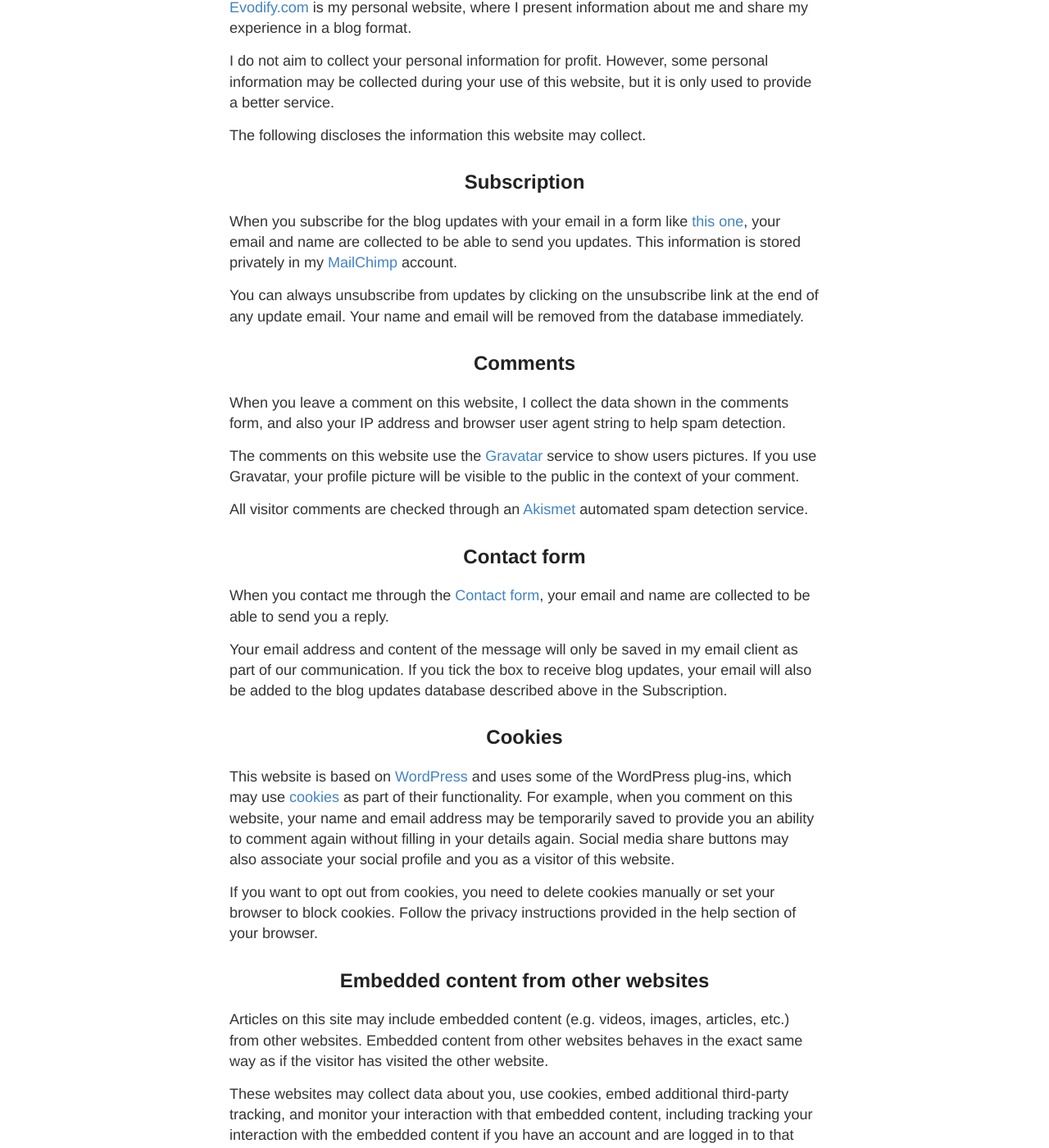
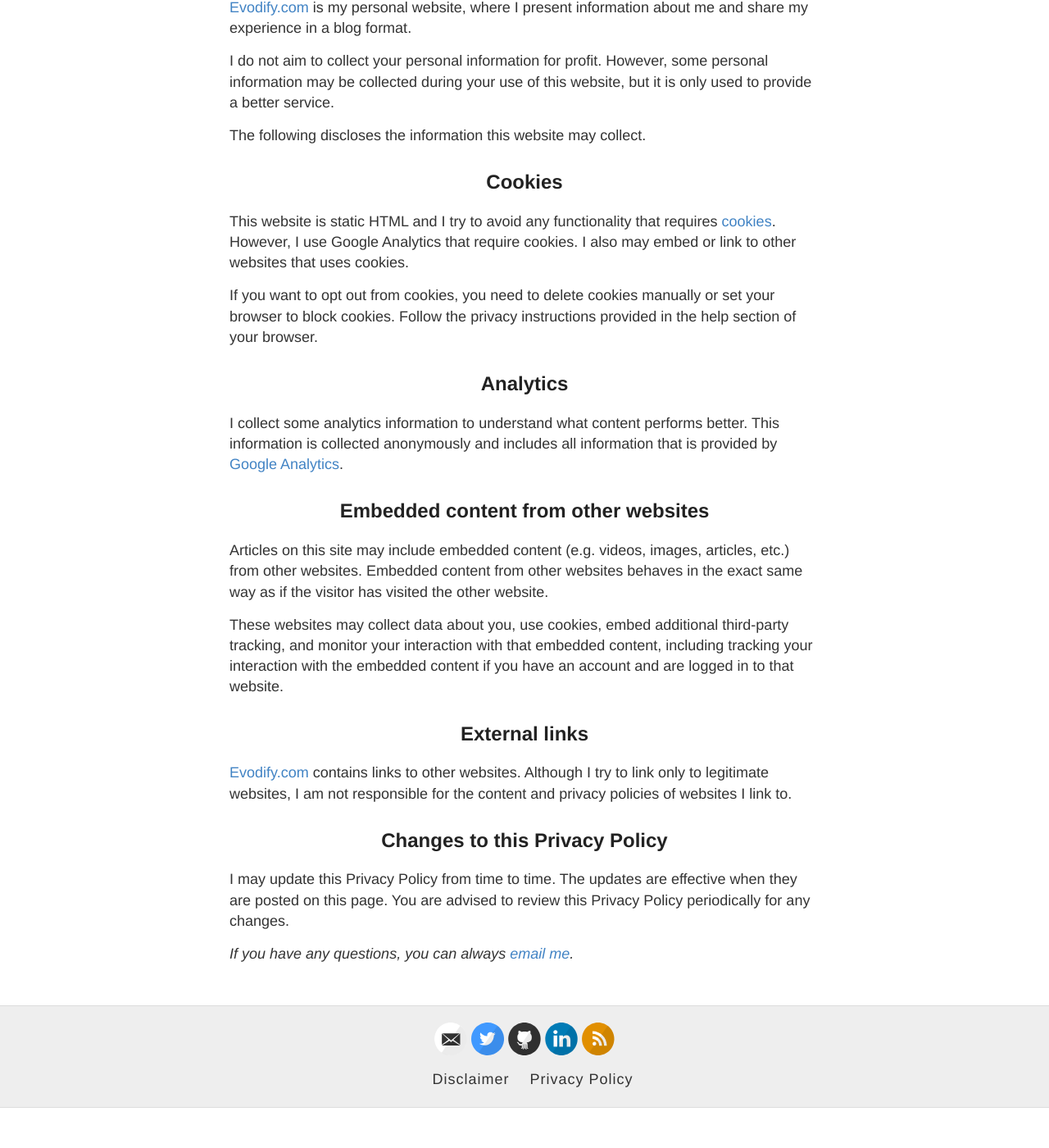
Before and after one commit to evodify/evodify.github.io, a Jekyll site: the page built from privacy.md, in a window 1280 px wide and 1400 px high, scrolled down 230 px. Shown: the whole window at 82% size. Built offline with Jekyll 4.4.1, drawn with Linux system fonts in a browser that asks for light colours; after the commit the page ends 1581 px from its top, so only the background shows below that; some of the changed text lies outside the part shown.

Commit message:
edited disclaimer.md and privacy.md

```diff
--- a/privacy.md
+++ b/privacy.md
@@ -11,41 +11,21 @@
 
 <p>The following discloses the information this website may collect.</p>
 
-<h2>Subscription</h2>
-
-<p>When you subscribe for the blog updates with your email in a form like <a href="{{ site.baseurl }}/subscribe/">this one</a>, your email and name are collected to be able to send you updates. This information is stored privately in my <a href="https://mailchimp.com/" target="_blank">MailChimp</a> account.</p>
-
-<p>You can always unsubscribe from updates by clicking on the unsubscribe link at the end of any update email. Your name and email will be removed from the database immediately.</p>
-
-<h2>Comments</h2>
-
-<p>When you leave a comment on this website, I collect the data shown in the comments form, and also your IP address and browser user agent string to help spam detection.</p>
-
-<p>The comments on this website use the <a href="https://en.gravatar.com/" target="_blank">Gravatar</a> service to show users pictures. If you use Gravatar, your profile picture will be visible to the public in the context of your comment.</p>
-
-<p>All visitor comments are checked through an <a href="https://akismet.com/" target="_blank">Akismet</a> automated spam detection service.</p>
-
-<h2>Contact form</h2>
-
-<p>When you contact me through the <a href="{{ site.baseurl }}/contact/">Contact form</a>, your email and name are collected to be able to send you a reply.</p>
-
-<p>Your email address and content of the message will only be saved in my email client as part of our communication. If you tick the box to receive blog updates, your email will also be added to the blog updates database described above in the Subscription.</p>
-
 <h2>Cookies</h2>
 
-<p>This website is based on <a href="https://wordpress.org/" target="_blank">WordPress</a> and uses some of the WordPress plug-ins, which may use <a href="https://en.wikipedia.org/wiki/HTTP_cookie" target="_blank">cookies</a> as part of their functionality. For example, when you comment on this website, your name and email address may be temporarily saved to provide you an ability to comment again without filling in your details again. Social media share buttons may also associate your social profile and you as a visitor of this website.</p>
+<p>This website is static HTML and I try to avoid any functionality that requires <a href="https://en.wikipedia.org/wiki/HTTP_cookie" target="_blank">cookies</a>. However, I use Google Analytics that require cookies. I also may embed or link to other websites that uses cookies.</p>
 
 <p>If you want to opt out from cookies, you need to delete cookies manually or set your browser to block cookies. Follow the privacy instructions provided in the help section of your browser.</p>
+
+<h2>Analytics</h2>
+
+<p>I collect some analytics information to understand what content performs better. This information is collected anonymously and includes all information that is provided by <a href="https://analytics.google.com" target="_blank">Google Analytics</a>.</p>
 
 <h2>Embedded content from other websites</h2>
 
 <p>Articles on this site may include embedded content (e.g. videos, images, articles, etc.) from other websites. Embedded content from other websites behaves in the exact same way as if the visitor has visited the other website.</p>
 
 <p>These websites may collect data about you, use cookies, embed additional third-party tracking, and monitor your interaction with that embedded content, including tracking your interaction with the embedded content if you have an account and are logged in to that website.</p>
-
-<h2>Analytics</h2>
-
-<p>I collect some analytics information to understand what content performs better. This information is collected anonymously and includes all information that is provided by <a href="https://analytics.google.com" target="_blank">Google Analytics</a>.</p>
 
 <h2>External links</h2>
 
@@ -55,4 +35,4 @@
 
 <p>I may update this Privacy Policy from time to time. The updates are effective when they are posted on this page. You are advised to review this Privacy Policy periodically for any changes.</p>
 
-<p><em>If you have any questions, you can always reach me at my <a href="{{ site.baseurl }}/contact/">Contact</a> page.</em></p>
+<p><em>If you have any questions, you can always <a href="mailto:dmytro.kryvokhyzha@evobio.eu">email me</a>.</em></p>
```
Also changed, not shown: disclaimer.md (+1 -1 lines).
